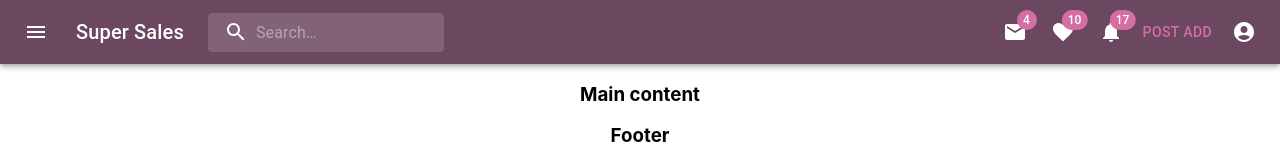
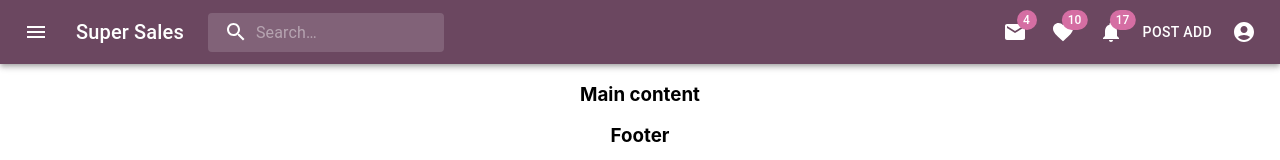
Before and after one commit to Alonasa/super-sales, a React (Create React App) app: page / in a window 1280 px wide. Shown: the top 160 px of the page. Built offline with nearby package versions, Linux system fonts and the light colour scheme.

Commit message:
customize add button main color

```diff
--- a/src/components/AppMenu.tsx
+++ b/src/components/AppMenu.tsx
@@ -226,7 +226,7 @@ export const AppMenu = () => {
                 <NotificationsIcon/>
               </Badge>
             </IconButton>
-            <Button variant={'text'} color={"secondary"}>Post Add</Button>
+            <Button style={{color: "#fff"}}>Post Add</Button>
             <IconButton
               size="large"
               edge="end"
--- a/src/components/Theme.tsx
+++ b/src/components/Theme.tsx
@@ -5,7 +5,7 @@ export const theme = createTheme({
   palette: {
 	primary: {
 	  main: '#6b4760',
-	  light: '#ffffff',
+	  contrastText: '#ffffff',
 	},
 	secondary: {
 	  main: '#d56ea3',
```
